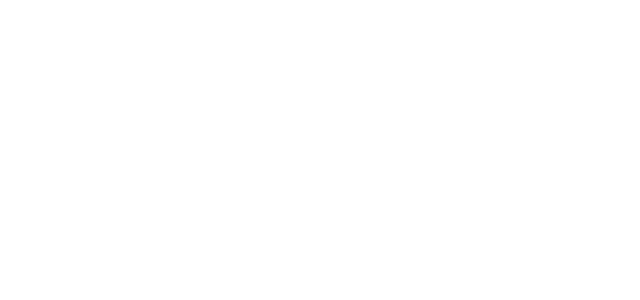
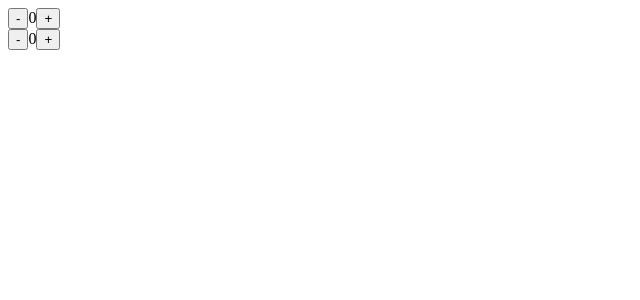
Before and after one commit to Klvst3r/vue-pinia, a Vue app: page / in a window 1280 px wide. Shown: the top 300 px of the page, without its empty margins (0-640 px from the left). Built offline with nearby package versions, Linux system fonts and the light colour scheme.

Commit message:
2.4 Estados de Pinia

```diff
--- a/src/App.vue
+++ b/src/App.vue
@@ -1,16 +1,27 @@
 <script setup>
+import MyCounter from '@/components/MyCounter.vue' //Se importo al hacer referencia en el template
+
 // Se importa la tienda creada
-import { useCounterStore } from './stores/Counter.js' //LAs llaves es cuando tengamos que importar mas de una variable
+//import { useCounterStore } from './stores/Counter.js' //LAs llaves es cuando tengamos que importar mas de una variable
 
 //La importación puede ser asi:
 // import useCounterStore  from './stores/Counter.js'
 
 // Se instancia la tienda
-const counterStore = useCounterStore()
+//const counterStore = useCounterStore()
 
 // Ya podemos ineractuar con la tienda
 </script>
 
-<template></template>
+<template>
+  <div>
+    <MyCounter></MyCounter>
+    <!-- Se uso el componente importado -->
+  </div>
+  <div>
+    <MyCounter></MyCounter>
+  </div>
+  <!-- Puedo duplicarlo -->
+</template>
 
 <style scoped></style>
--- a/src/components/MyCounter.vue
+++ b/src/components/MyCounter.vue
@@ -1,10 +1,14 @@
 <script setup>
 import { useCounterStore } from '@/stores/counter'
+
+//con esto se inicializa la tienda
 const counterStore = useCounterStore()
 </script>
 <template>
-  <button @click="useCounterStore.count--">-</button>
-  <span>{{ useCounterStore.count }}</span>
-  <button @click="useCounterStore.count++">+</button>
+  <button @click="counterStore.count--">-</button>
+
+  <span> {{ counterStore.count }}</span>
+
+  <button @click="counterStore.count++">+</button>
 </template>
 <style scoped></style>
--- a/src/stores/Counter.js
+++ b/src/stores/counter.js
@@ -2,7 +2,7 @@
 
 import { defineStore } from 'pinia'
 
-import { ref } from 'vue'
+import { ref } from 'vue' //Definicion de ref para la constante reactiva
 
 // export const useCounterStore = defineStore("counter", {
 //   state: () => ({
@@ -69,6 +69,12 @@
   // return {
   //   //count //La propiedad no se retorna
   // }
+  //Guardar estados
+  const count = ref(0) //constante reactiva, con esto nicializamos un estado de la tienda, junto con la definicion y la instancia
+
+  return {
+    count
+  }
 })
 
 //Podria decir que tambien puedo exportar
```
